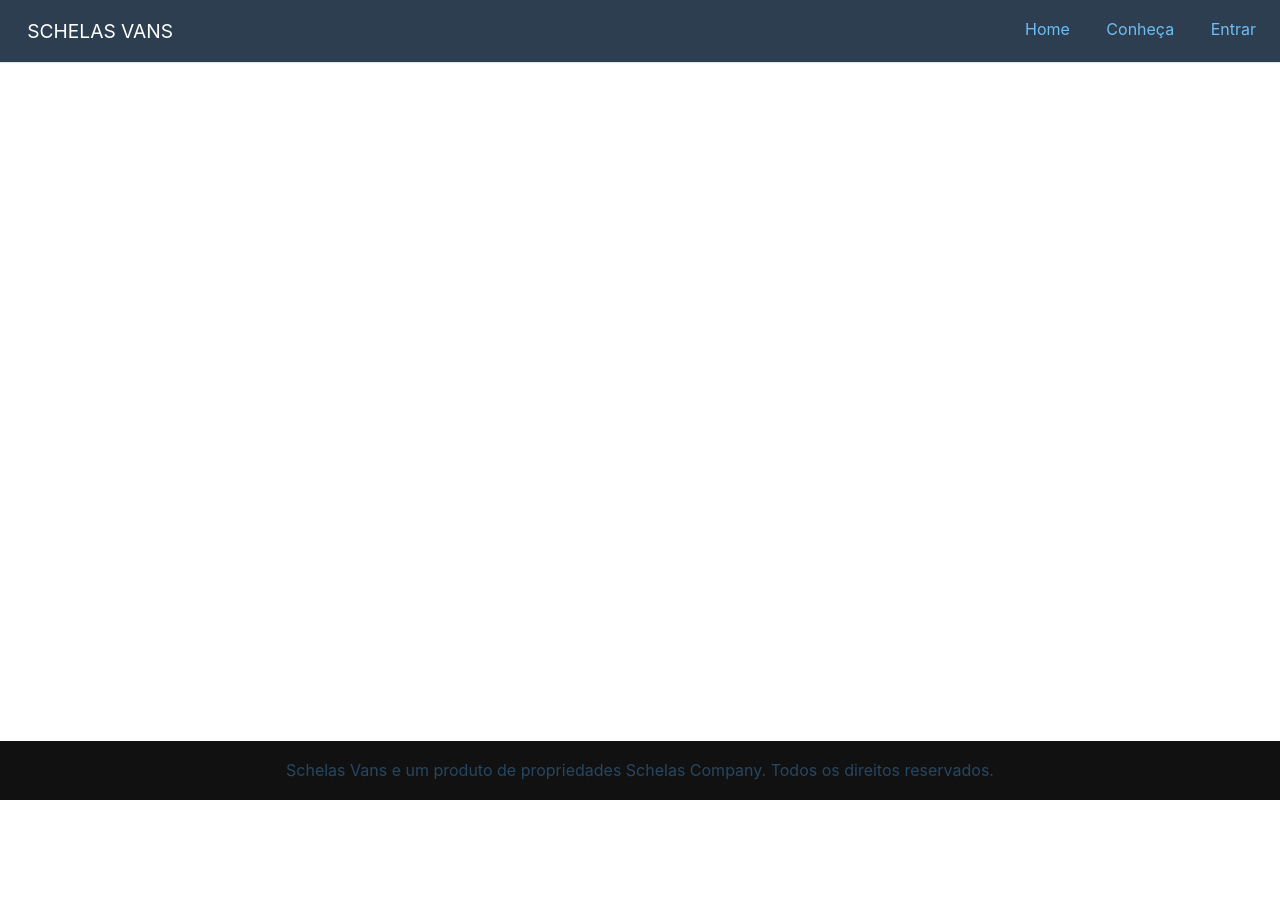
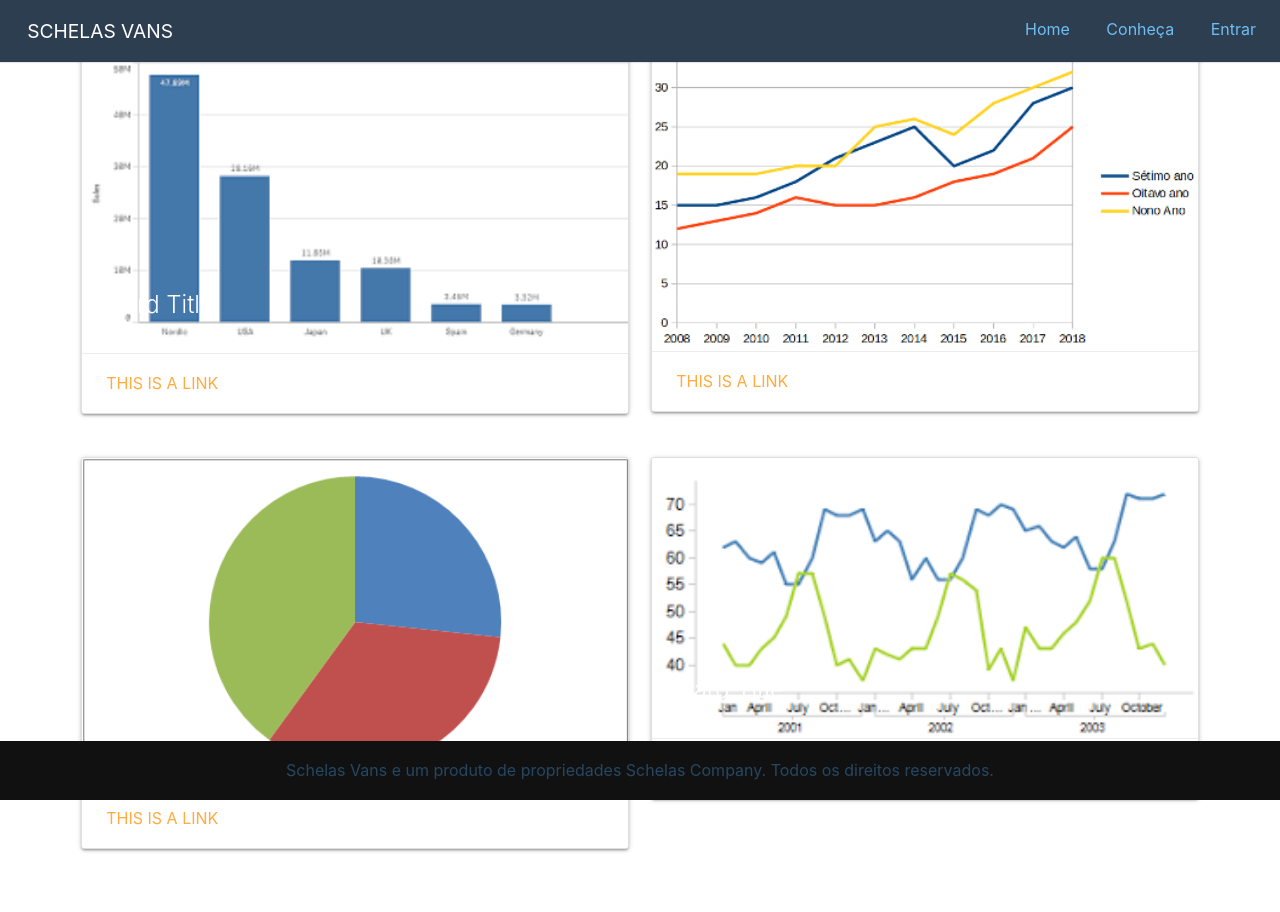
Before and after one commit to BrunoTeixeira2607/SchelasVans, a PHP site: page /dashadmin.php in a window 1280 px wide. Before the commit the page ends 800 px from the top, so only its background shows below. Run offline with PHP 8.4, Linux system fonts and the light colour scheme; some libraries are stand-ins or nearby versions.

Commit message:
First Version of the Admin Dashboard

```diff
--- a/Header.php
+++ b/Header.php
@@ -9,8 +9,7 @@
         <link rel="stylesheet" href="https://unpkg.com/purecss@1.0.0/build/pure-min.css" integrity="sha384-" crossorigin="anonymous">
         <link rel="stylesheet" href="https://unpkg.com/purecss@1.0.0/build/grids-responsive-min.css">
         <link rel="stylesheet" href="https://netdna.bootstrapcdn.com/font-awesome/4.0.3/css/font-awesome.css">
-        <link rel="stylesheet" href="css/layouts/marketing.css">
-
+        <link rel="stylesheet" href="css/layouts/marketing 2.css">
 
     </head>
 
--- a/dashadmin.php
+++ b/dashadmin.php
@@ -12,13 +12,69 @@
         <link rel="stylesheet" href="css/layouts/marketing.css">
         <link rel="stylesheet" href="https://stackpath.bootstrapcdn.com/bootstrap/4.2.1/css/bootstrap.min.css" integrity="sha384-GJzZqFGwb1QTTN6wy59ffF1BuGJpLSa9DkKMp0DgiMDm4iYMj70gZWKYbI706tWS" crossorigin="anonymous">
         <link rel="stylesheet" href="https://cdnjs.cloudflare.com/ajax/libs/materialize/1.0.0/css/materialize.min.css">
+        <link href="https://fonts.googleapis.com/icon?family=Material+Icons" rel="stylesheet">
         <script src="https://cdnjs.cloudflare.com/ajax/libs/materialize/1.0.0/js/materialize.min.js"></script>
     </head>
 
     <body>
         <?php include 'Header2.php'; ?>
-        <div class= "container">
+        <div class="container">
+            <div id="content">
+                <a href="#" data-activates="slide-out" class="button-collapse hide-on-large-only"><i class="material-icons">menu</i></a>
+                <div class="row">
+                    <div class="col s2 l2 m2">
+                        <div class="card">
+                            <div class="card-image">
+                            <img src="img/test/grafico.png">
+                            <span class="card-title">Card Title</span>
+                            </div>
+                            <div class="card-action">
+                                <a href="#">This is a link</a>
+                            </div>
+                        </div>
+                    </div>
+                    <div class="col s2 l2 m2">
+                        <div class="card">
+                            <div class="card-image">
+                                    <img src="img/test/grafico2.jpg">
+                            <span class="card-title">Card Title</span>
+                            </div>
+                            <div class="card-action">
+                            <a href="#">This is a link</a>
+                            </div>
+                        </div>
+                    </div>
+                </div>
+
+                <div class="row">
+                    <div class="col s2 l2 m2">
+                        <div class="card">
+                            <div class="card-image">
+                                    <img src="img/test/grafico3.png">
+                            <span class="card-title">Card Title</span>
+                            </div>
+                            <div class="card-action">
+                            <a href="#">This is a link</a>
+                            </div>
+                        </div>
+                    </div>
+                    <div class="col s2 l2 m2">
+                        <div class="card">
+                            <div class="card-image">
+                                    <img src="img/test/grafico4.png">
+                            <span class="card-title">Card Title</span>
+                            </div>
+                            <div class="card-action">
+                            <a href="#">This is a link</a>
+                            </div>
+                        </div>
+                    </div>
+                </div>
+
+            </div>
+
         </div>
+
     </body>
 
     <footer>
```
Also changed, not shown: img/test/grafico.png (added), img/test/grafico2.jpg (added), img/test/grafico3.png (added), img/test/grafico4.png (added).
